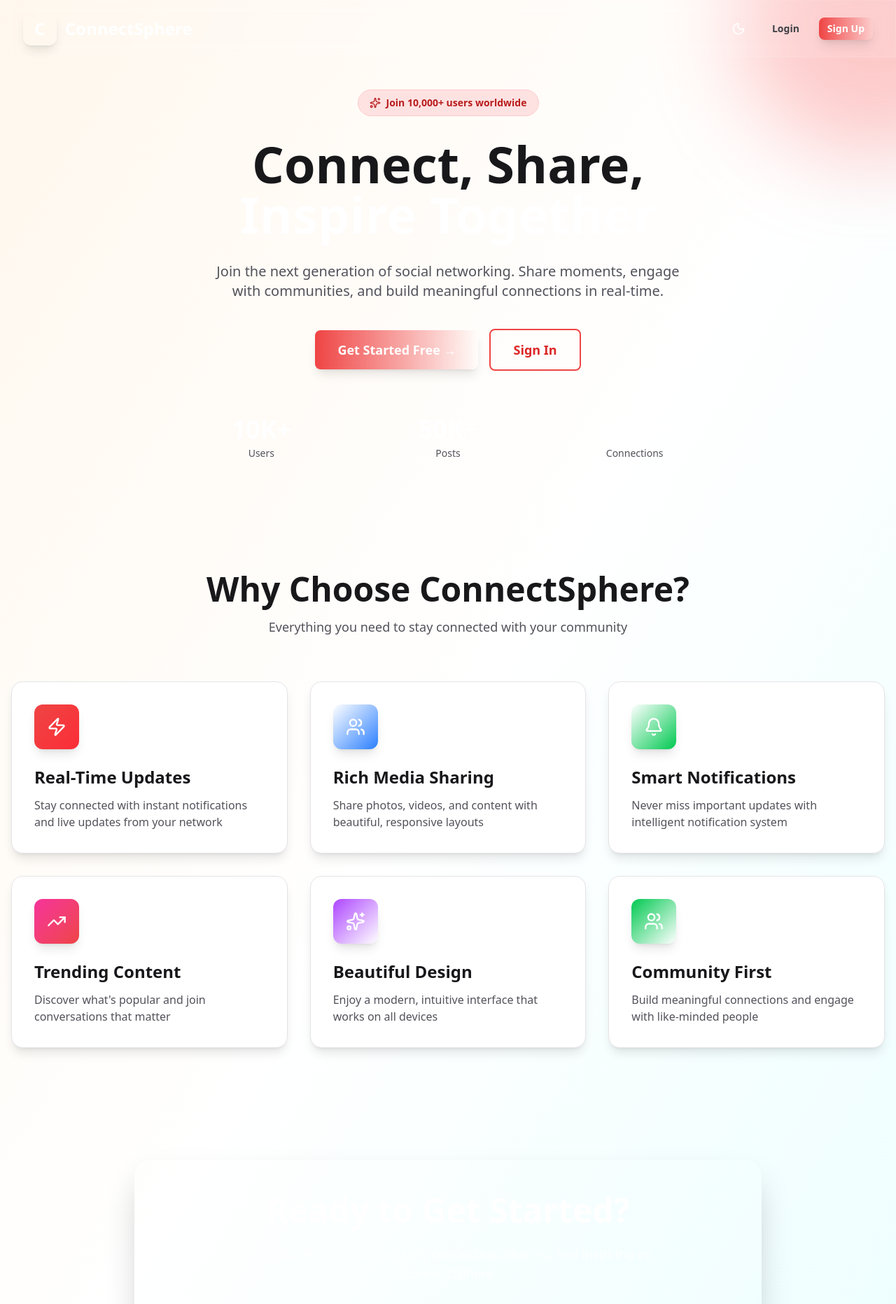
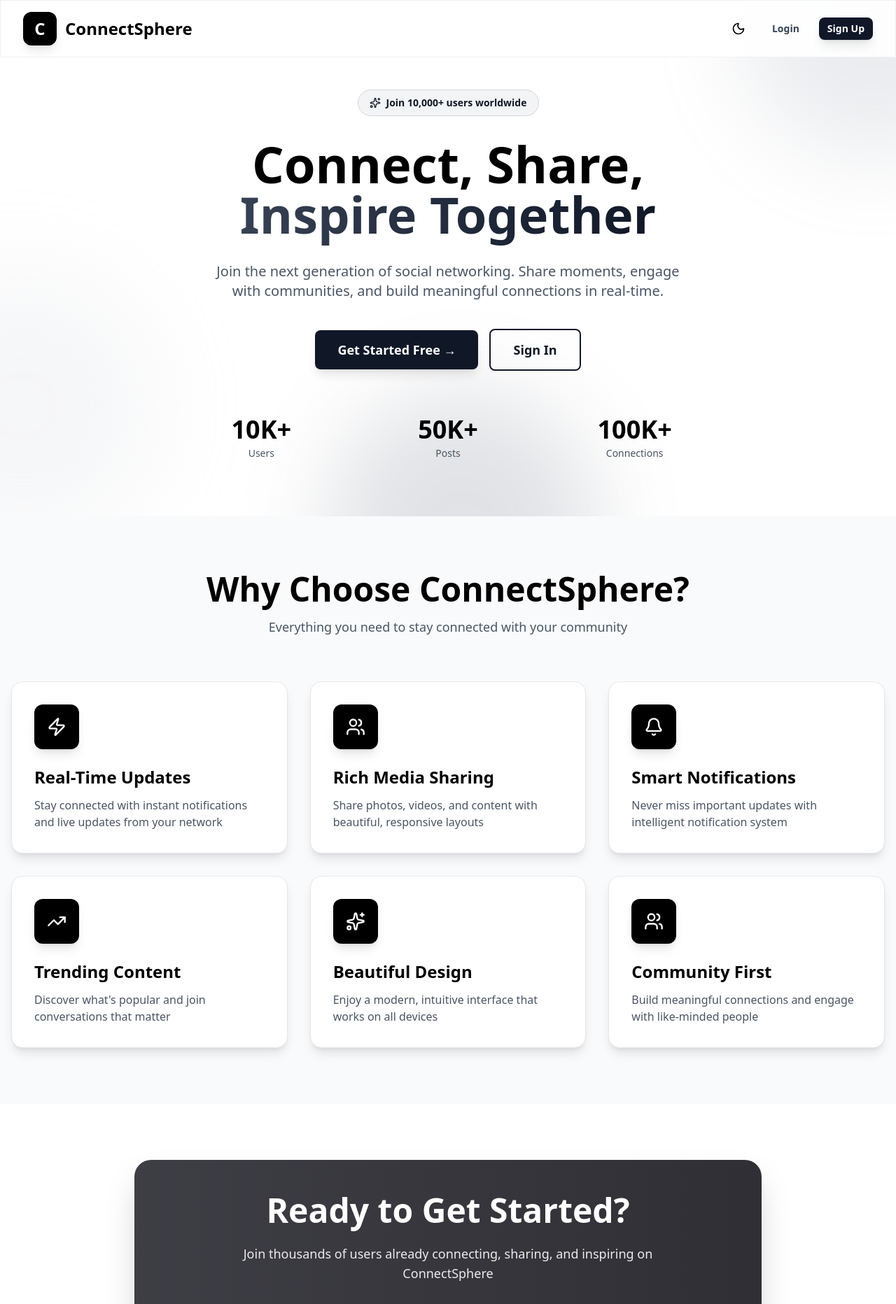
Before and after one commit to VictorWhite90/mySpaceApp, a React (Vite) app: page /search in a window 1280 px wide. Shown: the top 1864 px of the page at 70% size. Built offline with nearby package versions, Linux system fonts and the light colour scheme.

Commit message:
changing background color

```diff
--- a/src/components/common/Button.jsx
+++ b/src/components/common/Button.jsx
@@ -1,10 +1,10 @@
 export const Button = ({ children, variant = 'primary', size = 'md', className = '', ...props }) => {
   const baseClasses = 'font-semibold rounded-lg transition-all duration-300 active:scale-95';
   const variants = {
-    primary: 'bg-gradient-to-r from-primary-500 to-secondary-500 hover:from-primary-600 hover:to-secondary-600 text-white shadow-lg hover:shadow-xl',
-    secondary: 'bg-gray-200 dark:bg-gray-700 hover:bg-gray-300 dark:hover:bg-gray-600 text-gray-900 dark:text-white',
-    outline: 'border-2 border-primary-500 text-primary-600 dark:text-primary-400 hover:bg-primary-50 dark:hover:bg-primary-900/20',
-    ghost: 'hover:bg-gray-100 dark:hover:bg-gray-800 text-gray-700 dark:text-gray-300',
+    primary: 'bg-gray-900 hover:bg-black dark:bg-white dark:hover:bg-gray-100 text-white dark:text-black shadow-lg hover:shadow-2xl',
+    secondary: 'bg-gray-200 dark:bg-gray-800 hover:bg-gray-300 dark:hover:bg-gray-700 text-gray-900 dark:text-white',
+    outline: 'border-2 border-gray-900 dark:border-white text-gray-900 dark:text-white hover:bg-gray-100 dark:hover:bg-gray-900',
+    ghost: 'hover:bg-gray-100 dark:hover:bg-gray-900 text-gray-700 dark:text-gray-300',
   };
   const sizes = {
     sm: 'px-3 py-1.5 text-sm',
--- a/src/components/common/Input.jsx
+++ b/src/components/common/Input.jsx
@@ -6,7 +6,7 @@ export const Input = ({ label, error, className = '', ...props }) => (
       </label>
     )}
     <input
-      className={`w-full px-4 py-2.5 border rounded-lg transition-all duration-200 focus:ring-2 focus:ring-primary-500 focus:border-transparent dark:bg-gray-800 dark:border-gray-700 dark:text-white ${
+      className={`w-full px-4 py-2.5 border rounded-lg transition-all duration-200 focus:ring-2 focus:ring-gray-900 dark:focus:ring-white focus:border-transparent dark:bg-gray-900 dark:border-gray-800 dark:text-white ${
         error ? 'border-red-500 focus:ring-red-500' : 'border-gray-300 dark:border-gray-700'
       } ${className}`}
       {...props}
--- a/src/components/common/Toast.jsx
+++ b/src/components/common/Toast.jsx
@@ -8,10 +8,10 @@ export const Toast = ({ message, type = 'success', onClose }) => {
   }, [onClose]);
 
   return (
-    <div className={`fixed top-4 right-4 z-50 px-6 py-4 rounded-xl shadow-2xl animate-slide-in-right flex items-center gap-3 max-w-md ${
+    <div className={`fixed top-4 right-4 z-50 px-6 py-4 rounded-xl shadow-2xl animate-slide-in-right flex items-center gap-3 max-w-md border ${
       type === 'success'
-        ? 'bg-green-500 text-white'
-        : 'bg-red-500 text-white'
+        ? 'bg-black dark:bg-white text-white dark:text-black border-gray-800 dark:border-gray-200'
+        : 'bg-red-600 text-white border-red-700'
     }`}>
       {type === 'success' ? (
         <CheckCircle size={24} className="flex-shrink-0" />
--- a/src/index.css
+++ b/src/index.css
@@ -1,110 +1,189 @@
 @import "tailwindcss";
 
 @theme {
-  /* Simple Black & White Theme */
-  --color-gray-50: #fafafa;
-  --color-gray-100: #f4f4f5;
-  --color-gray-200: #e4e4e7;
-  --color-gray-300: #d4d4d8;
-  --color-gray-400: #a1a1aa;
-  --color-gray-500: #71717a;
-  --color-gray-600: #52525b;
-  --color-gray-700: #3f3f46;
-  --color-gray-800: #27272a;
-  --color-gray-900: #18181b;
+  /* Custom Grayscale Colors */
+  --color-primary-50: #fafafa;
+  --color-primary-100: #f4f4f5;
+  --color-primary-200: #e4e4e7;
+  --color-primary-300: #d4d4d8;
+  --color-primary-400: #a1a1aa;
+  --color-primary-500: #71717a;
+  --color-primary-600: #52525b;
+  --color-primary-700: #3f3f46;
+  --color-primary-800: #27272a;
+  --color-primary-900: #18181b;
+  --color-primary-950: #09090b;
 
-  /* Single Accent Color - Red for buttons */
-  --color-primary-50: #fef2f2;
-  --color-primary-100: #fee2e2;
-  --color-primary-200: #fecaca;
-  --color-primary-300: #fca5a5;
-  --color-primary-400: #f87171;
-  --color-primary-500: #ef4444;
-  --color-primary-600: #dc2626;
-  --color-primary-700: #b91c1c;
-  --color-primary-800: #991b1b;
-  --color-primary-900: #7f1d1d;
-
-  /* Keep animations */
+  /* Custom Animations */
   --animate-fade-in: fadeIn 0.8s ease-out;
   --animate-fade-in-up: fadeInUp 0.6s ease-out;
   --animate-fade-in-down: fadeInDown 0.6s ease-out;
   --animate-scale-in: scaleIn 0.3s cubic-bezier(0.68, -0.55, 0.265, 1.55);
   --animate-slide-in-right: slideInRight 0.4s ease-out;
   --animate-bounce-in: bounceIn 0.6s cubic-bezier(0.68, -0.55, 0.265, 1.55);
+  --animate-float: float 3s ease-in-out infinite;
+  --animate-shimmer: shimmer 2s infinite;
+  --animate-pulse-slow: pulse 3s cubic-bezier(0.4, 0, 0.6, 1) infinite;
 
+  /* Keyframes */
   @keyframes fadeIn {
     from { opacity: 0; transform: translateY(30px); }
     to { opacity: 1; transform: translateY(0); }
   }
-  /* ... keep other keyframes */
+
+  @keyframes fadeInUp {
+    from { opacity: 0; transform: translateY(40px); }
+    to { opacity: 1; transform: translateY(0); }
   }
 
-@layer base {
+  @keyframes fadeInDown {
+    from { opacity: 0; transform: translateY(-40px); }
+    to { opacity: 1; transform: translateY(0); }
+  }
+
+  @keyframes scaleIn {
+    from { opacity: 0; transform: scale(0.8); }
+    to { opacity: 1; transform: scale(1); }
+  }
+
+  @keyframes slideInRight {
+    from { opacity: 0; transform: translateX(100px); }
+    to { opacity: 1; transform: translateX(0); }
+  }
+
+  @keyframes bounceIn {
+    0% { opacity: 0; transform: scale(0.3); }
+    50% { opacity: 1; transform: scale(1.05); }
+    70% { transform: scale(0.9); }
+    100% { transform: scale(1); }
+  }
+
+  @keyframes float {
+    0%, 100% { transform: translateY(0px); }
+    50% { transform: translateY(-20px); }
+  }
+
+  @keyframes shimmer {
+    0% { background-position: -1000px 0; }
+    100% { background-position: 1000px 0; }
+  }
+
+  @keyframes gradientShift {
+    0% { background-position: 0% 50%; }
+    50% { background-position: 100% 50%; }
+    100% { background-position: 0% 50%; }
+  }
+}
+
+/* Base Styles */
 html {
   scroll-behavior: smooth;
 }
 
 body {
-    @apply bg-black text-white transition-colors duration-300;
-  }
+  @apply bg-white dark:bg-black text-gray-900 dark:text-white transition-colors duration-300;
 }
 
-@layer utilities {
-  /* Animated button */
-  .btn-animated {
-    @apply bg-primary-600 text-white px-6 py-3 rounded-lg font-medium;
-    transition: all 0.3s ease;
-    position: relative;
-    overflow: hidden;
+/* Gradient Backgrounds - Grayscale */
+.bg-gradient-primary {
+  background: linear-gradient(to right, #18181b, #27272a, #000000);
 }
 
-  .btn-animated:hover {
-    @apply bg-primary-700;
-    transform: translateY(-2px);
-    box-shadow: 0 10px 25px rgba(239, 68, 68, 0.3);
+.bg-gradient-light {
+  background: linear-gradient(to right, #f4f4f5, #e4e4e7, #d4d4d8);
 }
 
-  .btn-animated:active {
-    transform: translateY(0);
+/* Text Gradients - Grayscale */
+.text-gradient {
+  background: linear-gradient(to right, #18181b, #52525b);
+  -webkit-background-clip: text;
+  -webkit-text-fill-color: transparent;
+  background-clip: text;
 }
 
-  /* Simple hover effects */
+.text-gradient-light {
+  background: linear-gradient(to right, #71717a, #a1a1aa);
+  -webkit-background-clip: text;
+  -webkit-text-fill-color: transparent;
+  background-clip: text;
+}
+
+/* Hover Lift Effect */
 .hover-lift {
   transition: all 0.3s ease;
 }
 
 .hover-lift:hover {
-    transform: translateY(-2px);
+  transform: translateY(-8px);
+  box-shadow: 0 20px 40px rgba(0, 0, 0, 0.15);
 }
 
-  /* Glass effect */
+/* Glass Morphism */
 .glass {
-    background: rgba(255, 255, 255, 0.1);
-    backdrop-filter: blur(10px);
-    border: 1px solid rgba(255, 255, 255, 0.1);
+  background: rgba(255, 255, 255, 0.9);
+  backdrop-filter: blur(12px);
+  border: 1px solid rgba(228, 228, 231, 0.5);
 }
 
-  /* Custom scrollbar */
-  .scrollbar-custom::-webkit-scrollbar {
-    width: 6px;
+.dark .glass {
+  background: rgba(0, 0, 0, 0.9);
+  backdrop-filter: blur(12px);
+  border: 1px solid rgba(39, 39, 42, 0.5);
 }
 
-  .scrollbar-custom::-webkit-scrollbar-track {
-    background: #000;
-  }
-
-  .scrollbar-custom::-webkit-scrollbar-thumb {
-    background: #333;
-    border-radius: 3px;
-  }
-
-  .scrollbar-custom::-webkit-scrollbar-thumb:hover {
-    background: #555;
-  }
-
-  /* Stagger animations */
+/* Stagger Animations */
 .stagger-1 { animation-delay: 0.1s; }
 .stagger-2 { animation-delay: 0.2s; }
 .stagger-3 { animation-delay: 0.3s; }
+.stagger-4 { animation-delay: 0.4s; }
+.stagger-5 { animation-delay: 0.5s; }
+.stagger-6 { animation-delay: 0.6s; }
+
+/* Animated Gradient - Grayscale */
+.animated-gradient {
+  background: linear-gradient(270deg, #18181b, #3f3f46, #71717a, #18181b);
+  background-size: 800% 800%;
+  animation: gradientShift 10s ease infinite;
 }
+
+/* Custom Scrollbar */
+::-webkit-scrollbar {
+  width: 8px;
+  height: 8px;
+}
+
+::-webkit-scrollbar-track {
+  background: #f4f4f5;
+}
+
+.dark ::-webkit-scrollbar-track {
+  background: #18181b;
+}
+
+::-webkit-scrollbar-thumb {
+  background: #a1a1aa;
+  border-radius: 4px;
+}
+
+.dark ::-webkit-scrollbar-thumb {
+  background: #52525b;
+}
+
+::-webkit-scrollbar-thumb:hover {
+  background: #71717a;
+}
+
+.dark ::-webkit-scrollbar-thumb:hover {
+  background: #71717a;
+}
+
+/* Selection Color */
+::selection {
+  background: #18181b;
+  color: white;
+}
+
+.dark ::selection {
+  background: white;
+  color: black;
+}
--- a/src/pages/LandingPage.jsx
+++ b/src/pages/LandingPage.jsx
@@ -6,24 +6,24 @@ export const LandingPage = ({ onNavigate }) => {
   const { darkMode, toggleDarkMode } = useApp();
 
   return (
-    <div className="min-h-screen bg-gradient-to-br from-orange-50 via-white to-cyan-50 dark:from-gray-950 dark:via-gray-900 dark:to-gray-950 relative overflow-hidden">
-      {/* Animated Background Blobs */}
-      <div className="fixed inset-0 overflow-hidden pointer-events-none opacity-60">
-        <div className="absolute -top-40 -right-40 w-96 h-96 bg-primary-300 dark:bg-primary-900/30 rounded-full mix-blend-multiply dark:mix-blend-soft-light filter blur-3xl animate-float"></div>
-        <div className="absolute top-1/2 -left-40 w-96 h-96 bg-secondary-300 dark:bg-secondary-900/30 rounded-full mix-blend-multiply dark:mix-blend-soft-light filter blur-3xl animate-float" style={{ animationDelay: '2s' }}></div>
-        <div className="absolute -bottom-40 right-1/3 w-96 h-96 bg-accent-300 dark:bg-accent-900/30 rounded-full mix-blend-multiply dark:mix-blend-soft-light filter blur-3xl animate-float" style={{ animationDelay: '4s' }}></div>
+    <div className="min-h-screen bg-white dark:bg-black relative overflow-hidden">
+      {/* Animated Background Blobs - Grayscale */}
+      <div className="fixed inset-0 overflow-hidden pointer-events-none opacity-20">
+        <div className="absolute -top-40 -right-40 w-96 h-96 bg-gray-400 dark:bg-gray-700 rounded-full mix-blend-multiply dark:mix-blend-screen filter blur-3xl animate-float"></div>
+        <div className="absolute top-1/2 -left-40 w-96 h-96 bg-gray-300 dark:bg-gray-800 rounded-full mix-blend-multiply dark:mix-blend-screen filter blur-3xl animate-float" style={{ animationDelay: '2s' }}></div>
+        <div className="absolute -bottom-40 right-1/3 w-96 h-96 bg-gray-500 dark:bg-gray-600 rounded-full mix-blend-multiply dark:mix-blend-screen filter blur-3xl animate-float" style={{ animationDelay: '4s' }}></div>
       </div>
 
       {/* Navbar */}
-      <nav className="fixed top-0 w-full glass border-b border-gray-200 dark:border-gray-800 z-50 animate-fade-in-down">
+      <nav className="fixed top-0 w-full glass z-50 animate-fade-in-down">
         <div className="max-w-7xl mx-auto px-4 sm:px-6 lg:px-8">
           <div className="flex items-center justify-between h-16 sm:h-20">
             {/* Logo */}
             <div className="flex items-center gap-2 sm:gap-3">
-              <div className="w-10 h-10 sm:w-12 sm:h-12 bg-gradient-primary rounded-xl flex items-center justify-center shadow-lg transform hover:scale-110 transition-transform">
-                <span className="text-white font-bold text-xl sm:text-2xl">C</span>
+              <div className="w-10 h-10 sm:w-12 sm:h-12 bg-black dark:bg-white rounded-xl flex items-center justify-center shadow-lg transform hover:scale-110 transition-transform">
+                <span className="text-white dark:text-black font-bold text-xl sm:text-2xl">C</span>
               </div>
-              <span className="text-xl sm:text-2xl font-bold text-gradient hidden sm:block">
+              <span className="text-xl sm:text-2xl font-bold text-black dark:text-white hidden sm:block">
                 ConnectSphere
               </span>
             </div>
@@ -32,13 +32,13 @@ export const LandingPage = ({ onNavigate }) => {
             <div className="flex items-center gap-2 sm:gap-4">
               <button
                 onClick={toggleDarkMode}
-                className="p-2 sm:p-2.5 rounded-lg hover:bg-gray-100 dark:hover:bg-gray-800 transition-all transform hover:scale-110 active:scale-95"
+                className="p-2 sm:p-2.5 rounded-lg hover:bg-gray-100 dark:hover:bg-gray-900 transition-all transform hover:scale-110 active:scale-95"
                 aria-label="Toggle dark mode"
               >
                 {darkMode ? (
-                  <Sun size={20} className="text-primary-500" />
+                  <Sun size={20} className="text-white" />
                 ) : (
-                  <Moon size={20} className="text-secondary-600" />
+                  <Moon size={20} className="text-black" />
                 )}
               </button>
               <Button
@@ -65,7 +65,7 @@ export const LandingPage = ({ onNavigate }) => {
         <div className="max-w-7xl mx-auto">
           <div className="text-center max-w-4xl mx-auto">
             {/* Badge */}
-            <div className="inline-flex items-center gap-2 px-4 py-2 bg-primary-100 dark:bg-primary-900/30 rounded-full text-primary-700 dark:text-primary-400 text-sm font-semibold mb-6 sm:mb-8 animate-bounce-in border border-primary-200 dark:border-primary-800">
+            <div className="inline-flex items-center gap-2 px-4 py-2 bg-gray-100 dark:bg-gray-900 rounded-full text-gray-900 dark:text-white text-sm font-semibold mb-6 sm:mb-8 animate-bounce-in border border-gray-300 dark:border-gray-700">
               <Sparkles size={16} />
               <span className="hidden sm:inline">Join 10,000+ users worldwide</span>
               <span className="sm:hidden">10K+ users</span>
@@ -73,9 +73,11 @@ export const LandingPage = ({ onNavigate }) => {
 
             {/* Main Heading */}
             <h1 className="text-4xl sm:text-5xl md:text-6xl lg:text-7xl font-extrabold mb-6 sm:mb-8 animate-fade-in">
-              <span className="text-gray-900 dark:text-white">Connect, Share,</span>
+              <span className="text-black dark:text-white">Connect, Share,</span>
               <br />
-              <span className="text-gradient">Inspire Together</span>
+              <span className="bg-gradient-to-r from-gray-700 to-gray-900 dark:from-gray-300 dark:to-white bg-clip-text text-transparent">
+                Inspire Together
+              </span>
             </h1>
 
             {/* Subtitle */}
@@ -114,7 +116,7 @@ export const LandingPage = ({ onNavigate }) => {
                   className="animate-fade-in-up"
                   style={{ animationDelay: stat.delay }}
                 >
-                  <div className="text-2xl sm:text-3xl md:text-4xl font-bold text-gradient mb-1">
+                  <div className="text-2xl sm:text-3xl md:text-4xl font-bold text-black dark:text-white mb-1">
                     {stat.number}
                   </div>
                   <div className="text-xs sm:text-sm text-gray-600 dark:text-gray-400">
@@ -128,10 +130,10 @@ export const LandingPage = ({ onNavigate }) => {
       </div>
 
       {/* Features Section */}
-      <div className="relative py-12 sm:py-20 px-4">
+      <div className="relative py-12 sm:py-20 px-4 bg-gray-50 dark:bg-gray-950">
         <div className="max-w-7xl mx-auto">
           <div className="text-center mb-12 sm:mb-16 animate-scale-in">
-            <h2 className="text-3xl sm:text-4xl md:text-5xl font-bold text-gray-900 dark:text-white mb-4">
+            <h2 className="text-3xl sm:text-4xl md:text-5xl font-bold text-black dark:text-white mb-4">
               Why Choose ConnectSphere?
             </h2>
             <p className="text-base sm:text-lg text-gray-600 dark:text-gray-400 max-w-2xl mx-auto">
@@ -143,37 +145,31 @@ export const LandingPage = ({ onNavigate }) => {
             {[
               {
                 icon: Zap,
-                gradient: 'from-primary-500 to-red-500',
                 title: 'Real-Time Updates',
                 desc: 'Stay connected with instant notifications and live updates from your network',
               },
               {
                 icon: Users,
-                gradient: 'from-secondary-500 to-blue-500',
                 title: 'Rich Media Sharing',
                 desc: 'Share photos, videos, and content with beautiful, responsive layouts',
               },
               {
                 icon: Bell,
-                gradient: 'from-accent-500 to-green-500',
                 title: 'Smart Notifications',
                 desc: 'Never miss important updates with intelligent notification system',
               },
               {
                 icon: TrendingUp,
-                gradient: 'from-pink-500 to-primary-500',
                 title: 'Trending Content',
                 desc: 'Discover what\'s popular and join conversations that matter',
               },
               {
                 icon: Sparkles,
-                gradient: 'from-purple-500 to-secondary-500',
                 title: 'Beautiful Design',
                 desc: 'Enjoy a modern, intuitive interface that works on all devices',
               },
               {
                 icon: Users,
-                gradient: 'from-green-500 to-accent-500',
                 title: 'Community First',
                 desc: 'Build meaningful connections and engage with like-minded people',
               },
@@ -184,10 +180,10 @@ export const LandingPage = ({ onNavigate }) => {
                   key={i}
                   className={`group bg-white dark:bg-gray-900 p-6 sm:p-8 rounded-2xl shadow-lg border border-gray-200 dark:border-gray-800 hover-lift animate-fade-in-up stagger-${i + 1}`}
                 >
-                  <div className={`w-14 h-14 sm:w-16 sm:h-16 bg-gradient-to-br ${feature.gradient} rounded-xl flex items-center justify-center mb-4 sm:mb-6 group-hover:scale-110 transition-transform shadow-lg`}>
-                    <Icon className="text-white" size={28} />
+                  <div className="w-14 h-14 sm:w-16 sm:h-16 bg-black dark:bg-white rounded-xl flex items-center justify-center mb-4 sm:mb-6 group-hover:scale-110 transition-transform shadow-lg">
+                    <Icon className="text-white dark:text-black" size={28} />
                   </div>
-                  <h3 className="text-xl sm:text-2xl font-bold mb-3 text-gray-900 dark:text-white">
+                  <h3 className="text-xl sm:text-2xl font-bold mb-3 text-black dark:text-white">
                     {feature.title}
                   </h3>
                   <p className="text-sm sm:text-base text-gray-600 dark:text-gray-400">
@@ -213,7 +209,7 @@ export const LandingPage = ({ onNavigate }) => {
             <Button
               onClick={() => onNavigate('signup')}
               size="lg"
-              className="bg-white text-primary-600 hover:bg-gray-100 hover:shadow-2xl w-full sm:w-auto"
+              className="bg-black text-white hover:shadow-2xl w-full sm:w-auto"
             >
               Create Free Account
             </Button>
@@ -224,7 +220,7 @@ export const LandingPage = ({ onNavigate }) => {
       {/* Footer */}
       <footer className="relative py-8 px-4 border-t border-gray-200 dark:border-gray-800">
         <div className="max-w-7xl mx-auto text-center text-sm text-gray-600 dark:text-gray-400">
-          <p>© 2025 ConnectSphere. Made with ❤️ for connecting people.</p>
+          <p>© 2025 ConnectSphere. Designed with minimalism in mind.</p>
         </div>
       </footer>
     </div>
```
Also changed, not shown: src/components/post/Post.jsx (+5 -5 lines), src/pages/LoginPage.jsx (+6 -6 lines), src/pages/SignupPage.jsx (+9 -10 lines). Lines whose indentation alone changed are shown as unchanged.
